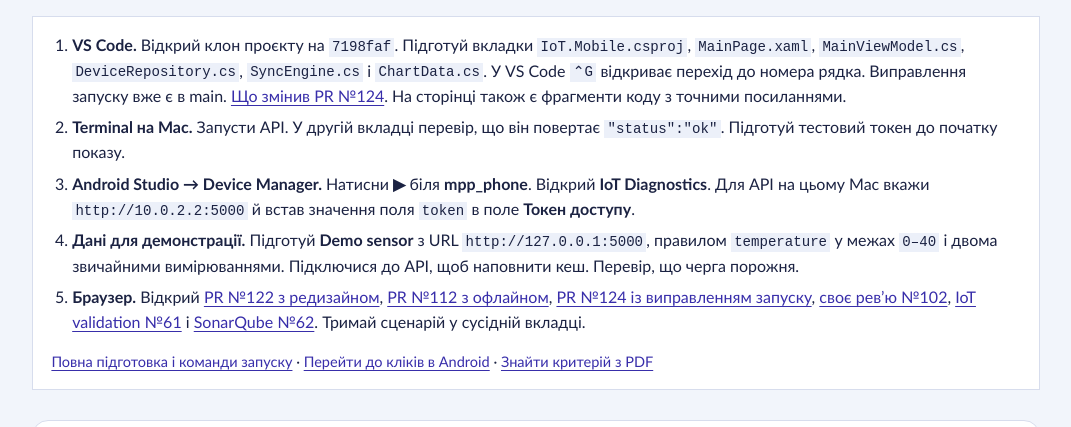
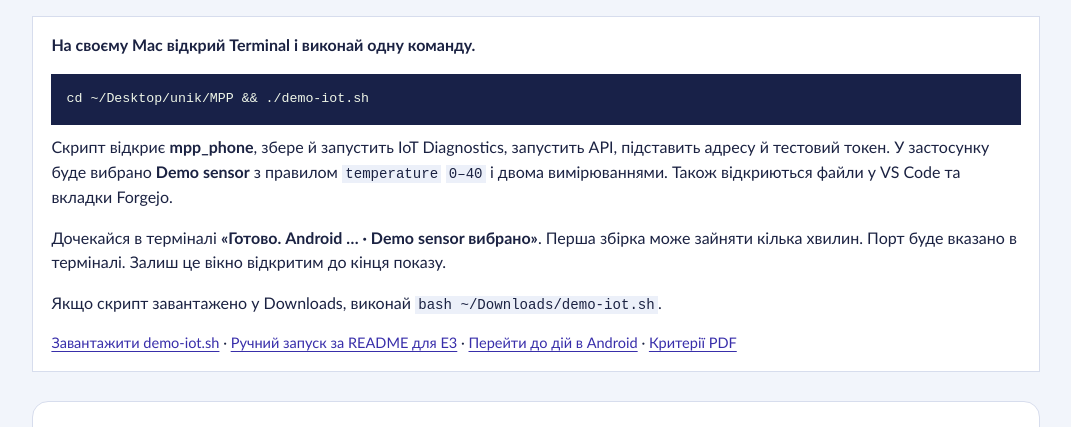
Before and after one commit to tzahorskyi/mpp-defense, a plain HTML site: page iot-android/index.html in a window 1280 px wide. Shown: the part 661-1088 px from the top of the page, without its empty margins (104-1175 px from the left). Drawn offline with Linux system fonts and the light colour scheme.

Commit message:
Link the one-command Android defense launcher

```diff
--- a/iot-android/index.html
+++ b/iot-android/index.html
@@ -38,15 +38,13 @@ main.wrap{padding-top:1.75rem}section,.details{scroll-margin-top:4rem}main>secti
 <main class="wrap">
 <section id="prep">
 <h2>Підготовка перед захистом</h2>
-<div class="panel">
-<ol class="actions">
-<li><strong>VS Code.</strong> Відкрий клон проєкту на <code>7198faf</code>. Підготуй вкладки <code>IoT.Mobile.csproj</code>, <code>MainPage.xaml</code>, <code>MainViewModel.cs</code>, <code>DeviceRepository.cs</code>, <code>SyncEngine.cs</code> і <code>ChartData.cs</code>. У VS Code <kbd>⌃G</kbd> відкриває перехід до номера рядка. Виправлення запуску вже є в main. <a href="#startup-note">Що змінив PR №124</a>. На сторінці також є фрагменти коду з точними посиланнями.</li>
-<li><strong>Terminal на Mac.</strong> Запусти API. У другій вкладці перевір, що він повертає <code>"status":"ok"</code>. Підготуй тестовий токен до початку показу.</li>
-<li><strong>Android Studio → Device Manager.</strong> Натисни <strong>▶</strong> біля <strong>mpp_phone</strong>. Відкрий <strong>IoT Diagnostics</strong>. Для API на цьому Mac вкажи <code>http://10.0.2.2:5000</code> й встав значення поля <code>token</code> в поле <strong>Токен доступу</strong>.</li>
-<li><strong>Дані для демонстрації.</strong> Підготуй <strong>Demo sensor</strong> з URL <code>http://127.0.0.1:5000</code>, правилом <code>temperature</code> у межах <code>0–40</code> і двома звичайними вимірюваннями. Підключися до API, щоб наповнити кеш. Перевір, що черга порожня.</li>
-<li><strong>Браузер.</strong> Відкрий <a href="https://git.cvv-sandbox.eu.cc/Nazar/iot-diagnostic/pulls/122">PR №122 з редизайном</a>, <a href="https://git.cvv-sandbox.eu.cc/Nazar/iot-diagnostic/pulls/112">PR №112 з офлайном</a>, <a href="https://git.cvv-sandbox.eu.cc/Nazar/iot-diagnostic/pulls/124">PR №124 із виправленням запуску</a>, <a href="https://git.cvv-sandbox.eu.cc/Nazar/iot-diagnostic/pulls/102#issuecomment-1698">своє рев’ю №102</a>, <a href="https://git.cvv-sandbox.eu.cc/Nazar/iot-diagnostic/actions/runs/61">IoT validation №61</a> і <a href="https://git.cvv-sandbox.eu.cc/Nazar/iot-diagnostic/actions/runs/62">SonarQube №62</a>. Тримай сценарій у сусідній вкладці.</li>
-</ol>
-<p class="refs"><a href="#startup">Повна підготовка і команди запуску</a> · <a href="#emulator">Перейти до кліків в Android</a> · <a href="#methodology">Знайти критерій з PDF</a></p>
+<div class="panel" id="auto-start">
+<p><strong>На своєму Mac відкрий Terminal і виконай одну команду.</strong></p>
+<pre><code>cd ~/Desktop/unik/MPP &amp;&amp; ./demo-iot.sh</code></pre>
+<p>Скрипт відкриє <strong>mpp_phone</strong>, збере й запустить IoT Diagnostics, запустить API, підставить адресу й тестовий токен. У застосунку буде вибрано <strong>Demo sensor</strong> з правилом <code>temperature</code> <code>0–40</code> і двома вимірюваннями. Також відкриються файли у VS Code та вкладки Forgejo.</p>
+<p>Дочекайся в терміналі <strong>«Готово. Android … · Demo sensor вибрано»</strong>. Перша збірка може зайняти кілька хвилин. Порт буде вказано в терміналі. Залиш це вікно відкритим до кінця показу.</p>
+<p>Якщо скрипт завантажено у Downloads, виконай <code>bash ~/Downloads/demo-iot.sh</code>.</p>
+<p class="refs"><a href="evidence/demo-iot.sh" download>Завантажити demo-iot.sh</a> · <a href="#startup">Ручний запуск за README для E3</a> · <a href="#emulator">Перейти до дій в Android</a> · <a href="#methodology">Критерії PDF</a></p>
 </div>
 </section>
 <section class="scene" id="opening" data-scene>
@@ -133,7 +131,7 @@ main.wrap{padding-top:1.75rem}section,.details{scroll-margin-top:4rem}main>secti
 <header class="scene-head"><p class="time">2:45–4:00</p><h2>Пристрої · підключення, створення, редагування</h2></header>
 <div class="phone-scene"><div><ol class="actions">
 <li>У картці <strong>Підключення</strong> натисни <strong>Підключити / оновити</strong>. Дочекайся «Завантажено пристроїв». Натисни <strong>Оберіть пристрій</strong> → <strong>Demo sensor</strong>.</li>
-<li>Для показу створення введи в поле <strong>Назва</strong> окрему назву <code>Demo CRUD</code>, URL <code>http://127.0.0.1:5000</code> і опис <code>Перша версія</code>. Прокрути нижче, натисни <strong>Створити</strong> і вибери новий запис у списку.</li>
+<li>Для показу створення введи в поле <strong>Назва</strong> окрему назву <code>Demo CRUD</code>, URL із картки <strong>Demo sensor</strong> (той самий порт, який вказав скрипт) і опис <code>Перша версія</code>. Прокрути нижче, натисни <strong>Створити</strong> і вибери новий запис у списку.</li>
 <li>Зміни опис на <code>Оновлено в Android</code> → натисни <strong>Зберегти</strong> → обери <strong>Demo CRUD</strong> повторно. Покажи нове значення.</li>
 <li>Якщо потрібно показати видалення, натисни <strong>Видалити</strong> саме для <strong>Demo CRUD</strong>. Повернися до <strong>Demo sensor</strong> із підготовленим правилом та історією.</li>
 </ol>
@@ -422,6 +420,7 @@ main.wrap{padding-top:1.75rem}section,.details{scroll-margin-top:4rem}main>secti
 </section>
 <section id="startup">
 <h2>E3 · запуск з нуля за README</h2><p class="cue"><strong>Покажи.</strong> Відкрий README і звір команди в терміналі. Критерій перевіряє, чи може інша людина повторити запуск за інструкцією в межах часу.</p>
+<p><a href="#auto-start">Швидкий автоматичний запуск на Mac</a>. Нижче — ручний шлях і порти з README для перевірки E3.</p>
 <div class="panel" id="startup-note">
 <p><strong>Збірка для показу — 7198faf.</strong> Виправлення запуску вже в <code>main</code>. У <code>App</code> спочатку виконується <code>InitializeComponent()</code>, а <code>MainPage</code> створюється в <code>CreateWindow()</code>. Ресурси теми вже завантажені, коли сторінка читає <code>StaticResource Primary</code>.</p>
 <p class="refs"><a href="https://git.cvv-sandbox.eu.cc/Nazar/iot-diagnostic/issues/123">Діагностика · issue №123</a> · <a href="https://git.cvv-sandbox.eu.cc/Nazar/iot-diagnostic/pulls/124/files">Виправлення · PR №124</a> · <a href="evidence/startup-crash.txt">Лог попередньої версії</a> · <a href="evidence/android-clean.png">Кадр чистої збірки</a></p>
```
Also changed, not shown: 1 other file.
